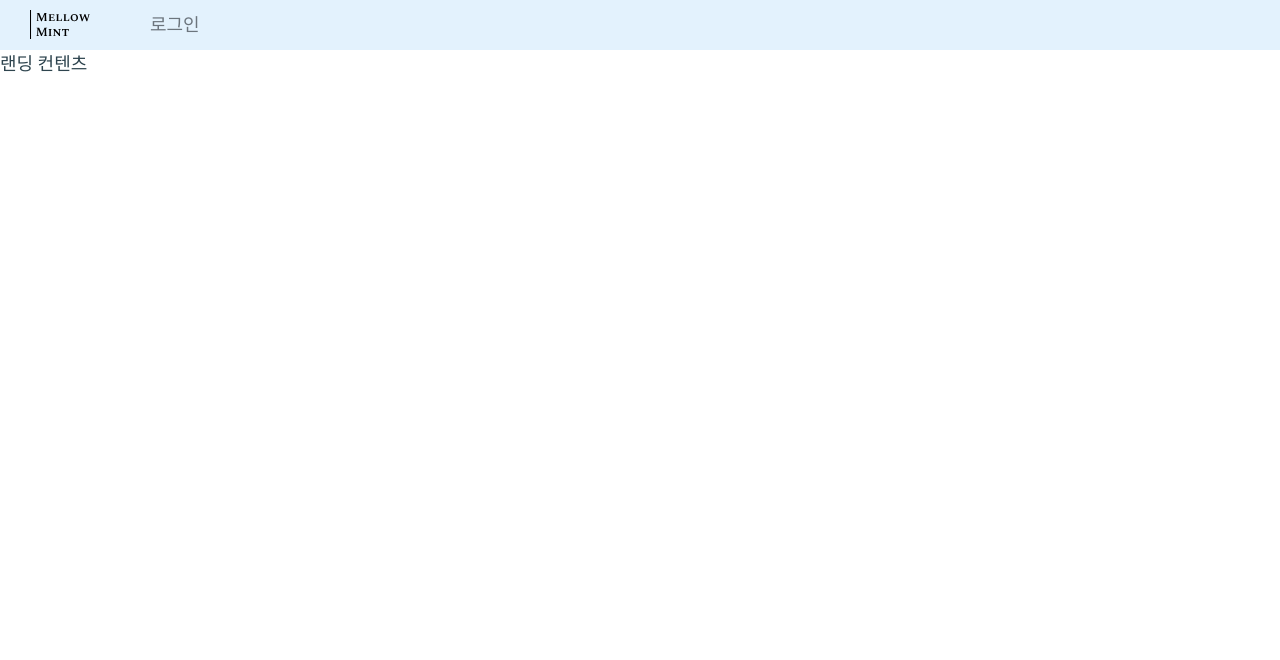
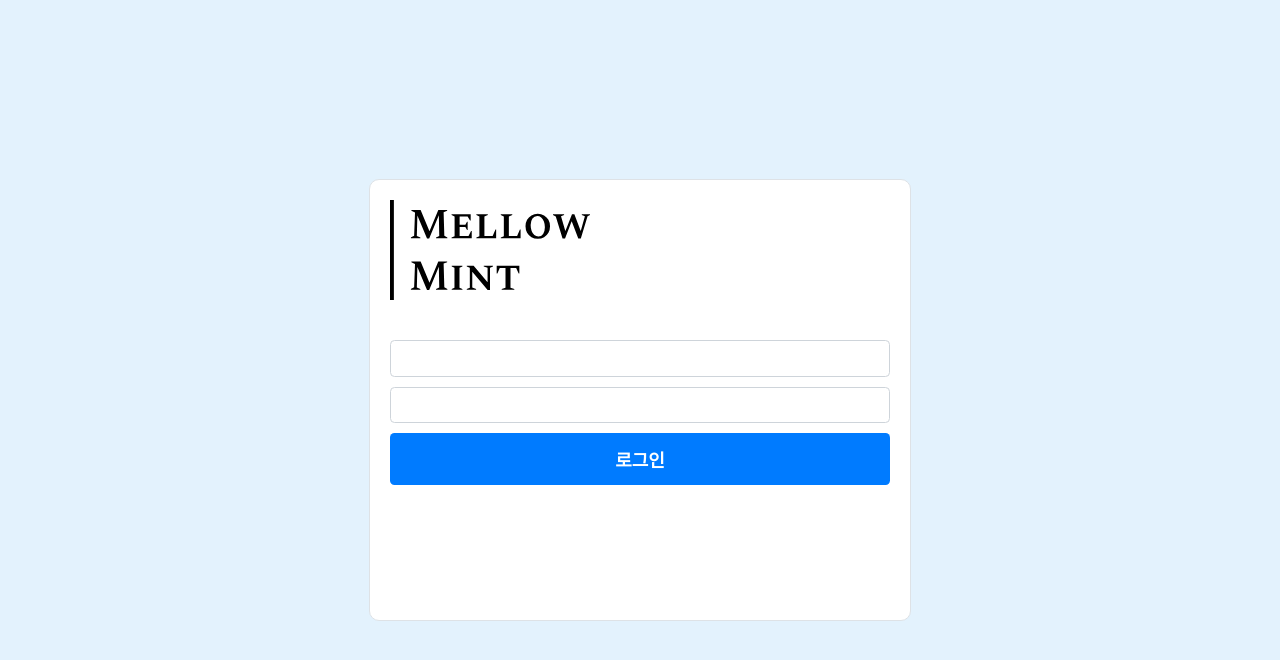
Before and after one commit to oyg0420/my-inventory-webapp, a React (Create React App) app: page / in a window 1280 px wide. Shown: the top 660 px of the page. Built offline with nearby package versions, Linux system fonts and the light colour scheme.

Commit message:
feat(SignIn): SignIn 컴포넌트 생성
1) SignIn 컴포넌트 생성
2) Route 설정

```diff
--- a/src/components/atoms/Button.tsx
+++ b/src/components/atoms/Button.tsx
@@ -1,16 +1,35 @@
 import styled from 'styled-components';
 import { ColorType } from '../styles';
+type SizeType = 'small' | 'medium' | 'large';
 
 type Props = {
   buttonType?: ColorType;
+  buttonSize?: SizeType;
 };
 
 const Button = styled.button<Props>`
   display: inline-block;
-  padding: 7px 20px;
   vertical-align: middle;
   font-weight: bold;
-  font-size: 14px;
+  ${props => {
+    switch (props.buttonSize) {
+      case 'large':
+        return `
+        padding: 16px 10px;
+        font-size: 20px;
+        `;
+      case 'small':
+        return `
+        padding: 8px 10px;
+        font-size: 14px;
+          `;
+      default:
+        return `
+        padding: 12px 10px;
+        font-size: 18px;
+        `;
+    }
+  }}
   text-align: center;
   white-space: nowrap;
   color: ${props => props.theme.button[props.buttonType || 'secondary'].color};
--- /dev/null
+++ b/src/components/atoms/Icon.tsx
@@ -0,0 +1,18 @@
+import styled from 'styled-components';
+
+type IconStyleProps = {
+  url: string;
+  width: string;
+  height: string;
+};
+
+const Icon = styled.i<IconStyleProps>`
+  width: ${props => props.width};
+  height: ${props => props.height};
+  background-image: url(${props => props.url});
+  background-size: ${props => props.width} ${props => props.height};
+  background-repeat: no-repeat;
+  background-position: center;
+`;
+
+export default Icon;
--- a/src/components/atoms/Input.tsx
+++ b/src/components/atoms/Input.tsx
@@ -3,7 +3,6 @@ import styled from 'styled-components';
 
 const StyledInput = styled.input`
   display: block;
-  width: 100%;
   padding: 0.375rem 0.75rem;
   font-size: 14px;
   line-height: 1.5;
@@ -54,4 +53,4 @@ const Input: React.FC<Props> = ({ onValueChange, value, disabled, type, ...rest
   return <StyledInput type={type} value={value} onChange={handleChange} disabled={disabled} {...rest} />;
 };
 
-export default Input;
+export default styled(Input)``;
--- a/src/components/pages/Landing.tsx
+++ b/src/components/pages/Landing.tsx
@@ -1,19 +1,7 @@
-import Layout from 'components/modules/Layout';
 import React from 'react';
-import { Route, Switch } from 'react-router-dom';
-import { v4 } from 'uuid';
 
 const Landing: React.FC = () => {
-  return (
-    <Layout links={[{ path: '/sign_in', label: '로그인', key: v4() }]}>
-      <Switch>
-        <Route exact path="/">
-          랜딩 컨텐츠
-        </Route>
-        <Route path="/sign_in">로그인</Route>
-      </Switch>
-    </Layout>
-  );
+  return <></>;
 };
 
 export default Landing;
--- a/src/components/pages/Main.tsx
+++ b/src/components/pages/Main.tsx
@@ -1,8 +1,23 @@
 import React from 'react';
-import Landing from './Landing';
+import Home from './Home';
+import { Route, Switch } from 'react-router-dom';
+import SignIn from 'components/pages/SignIn';
 
 const Main: React.FC = () => {
-  return <Landing />;
+  const isLoggedIn = false;
+  return (
+    <>
+      <Switch>
+        {isLoggedIn ? (
+          <Home />
+        ) : (
+          <Route exact path={['/', '/sign_in']}>
+            <SignIn />
+          </Route>
+        )}
+      </Switch>
+    </>
+  );
 };
 
 export default Main;
--- /dev/null
+++ b/src/components/pages/SignIn.tsx
@@ -0,0 +1,89 @@
+import React from 'react';
+import styled from 'styled-components';
+import { useForm, Controller, SubmitHandler, SubmitErrorHandler } from 'react-hook-form';
+import Form from 'components/atoms/Form';
+import Input from 'components/atoms/Input';
+import Button from 'components/atoms/Button';
+import { emailRegExp, passwordRegExp } from 'regExp';
+import Icon from 'components/atoms/Icon';
+import IconLogo from 'images/icon-logo.svg';
+
+type FormValues = {
+  email: string;
+  password: string;
+};
+
+const SignInContainer = styled.div`
+  display: flex;
+  min-width: 500px;
+  height: 400px;
+  padding: 20px;
+  border: 1px solid #dee2e6;
+  border-radius: 10px;
+  background-color: #fff;
+
+  ${Icon} {
+    margin-bottom: 40px;
+  }
+
+  ${Input} {
+    display: flex;
+    margin-bottom: 10px;
+  }
+`;
+
+const SignInSection = styled.section`
+  height: 100%;
+  width: 100%;
+  display: flex;
+  align-items: center;
+  justify-content: center;
+  background-color: #e3f2fd;
+`;
+
+const SignIn: React.FC = () => {
+  const { control, handleSubmit } = useForm<FormValues>({
+    mode: 'onChange',
+    defaultValues: {
+      email: '',
+      password: '',
+    },
+  });
+
+  const onSubmit: SubmitHandler<FormValues> = data => {
+    console.log(data);
+  };
+
+  const onError: SubmitErrorHandler<FormValues> = erros => {
+    console.log(erros);
+  };
+
+  return (
+    <SignInSection>
+      <SignInContainer>
+        <Form onSubmit={handleSubmit(onSubmit, onError)}>
+          <Icon url={IconLogo} width="200px" height="100px" />
+          <Controller
+            control={control}
+            name="email"
+            rules={{ required: true, pattern: emailRegExp }}
+            render={({ field: { value, onChange } }) => <Input value={value} onValueChange={onChange} />}
+          />
+          <Controller
+            control={control}
+            name="password"
+            rules={{ required: true, pattern: passwordRegExp }}
+            render={({ field: { value, onChange } }) => (
+              <Input type="password" value={value} onValueChange={onChange} />
+            )}
+          />
+          <Button type="submit" buttonType="primary" buttonSize="medium">
+            로그인
+          </Button>
+        </Form>
+      </SignInContainer>
+    </SignInSection>
+  );
+};
+
+export default SignIn;
--- /dev/null
+++ b/src/regExp/index.ts
@@ -0,0 +1,3 @@
+export const emailRegExp = /^[\w+\-.]+@[a-z\d\-.]+\.[a-z]+$/;
+
+export const passwordRegExp = /^(?=.*?[A-Z])(?=.*?[a-z])(?=.*?[0-9])(?=.*[`~!@#$%^&*(){}[\]:";'<>?,./\-_=+]).{8,}$/;
```
